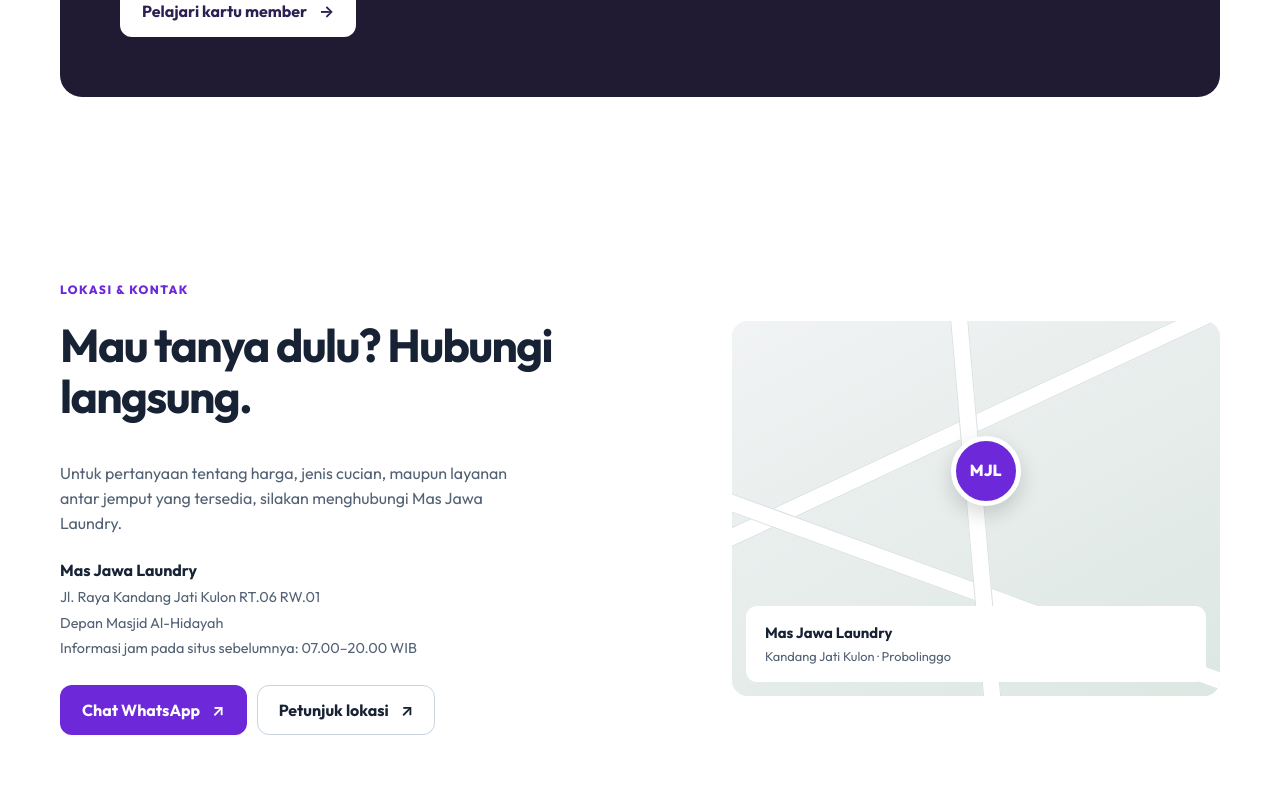
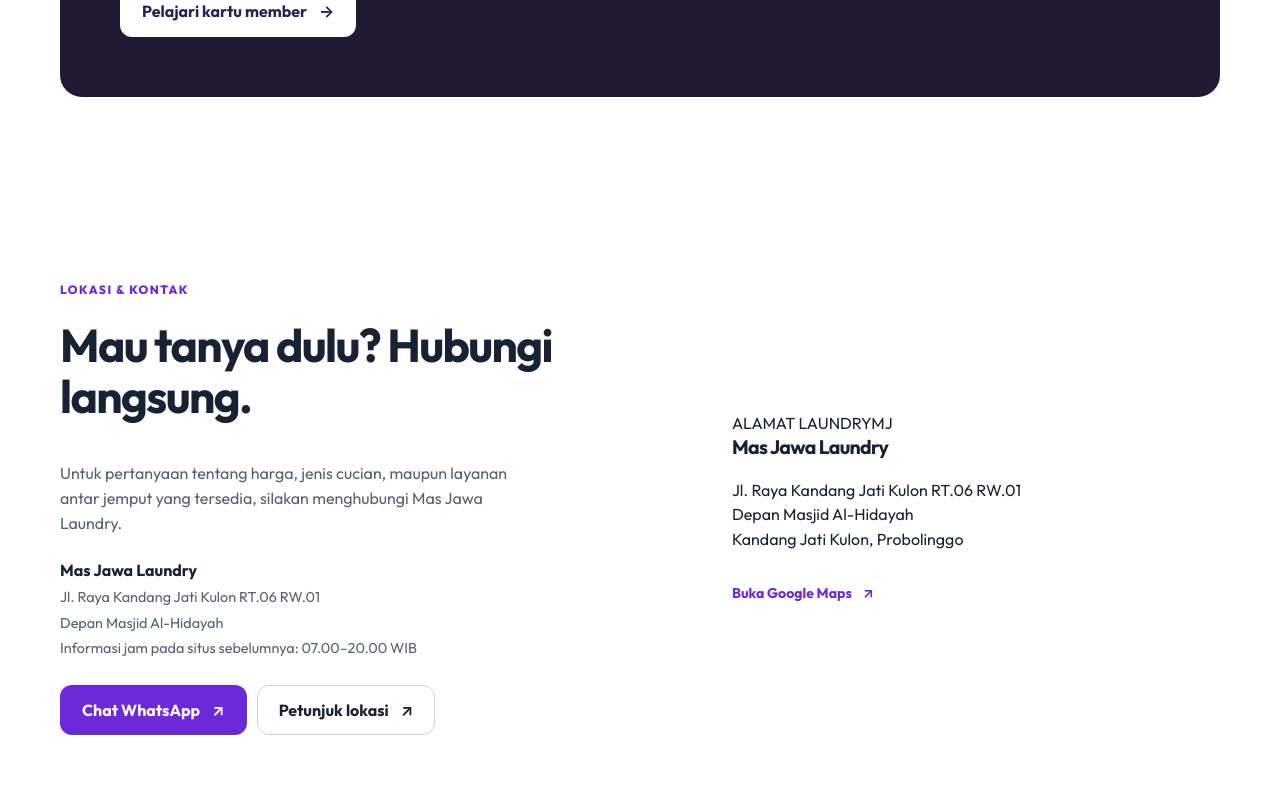
Before and after one commit to warasjawa-laundry/Mas, a Next.js app: page / in a window 1280 px wide. Shown: the part 2667-3460 px from the top of the page. Built offline with nearby package versions, Linux system fonts and the light colour scheme.

Commit message:
fix(stage2): replace illustrative fake map with grounded address card

```diff
--- a/app/page.tsx
+++ b/app/page.tsx
@@ -146,10 +146,13 @@
                 <a className="button button-secondary" href="https://www.google.com/maps/search/?api=1&query=Mas%20Jawa%20Laundry%20Kandang%20Jati%20Kulon" target="_blank" rel="noopener noreferrer">Petunjuk lokasi <span aria-hidden="true">↗</span></a>
               </div>
             </div>
-            <div className="contact-map" aria-label="Lokasi Mas Jawa Laundry">
-              <div className="map-illustration" aria-hidden="true"><span className="map-line map-line-one" /><span className="map-line map-line-two" /><span className="map-line map-line-three" /><span className="map-pin">MJL</span></div>
-              <div className="map-caption"><strong>Mas Jawa Laundry</strong><span>Kandang Jati Kulon · Probolinggo</span></div>
-            </div>
+            <aside className="contact-location-card" aria-label="Alamat Mas Jawa Laundry">
+              <span className="location-label">ALAMAT LAUNDRY</span>
+              <span className="location-monogram" aria-hidden="true">MJ</span>
+              <h3>Mas Jawa Laundry</h3>
+              <p>{site.address}<br />{site.landmark}<br />{site.shortAddress}</p>
+              <a className="inline-link" href="https://www.google.com/maps/search/?api=1&query=Mas%20Jawa%20Laundry%20Kandang%20Jati%20Kulon" target="_blank" rel="noopener noreferrer">Buka Google Maps <span aria-hidden="true">↗</span></a>
+            </aside>
           </div>
         </section>
       </main>
```
